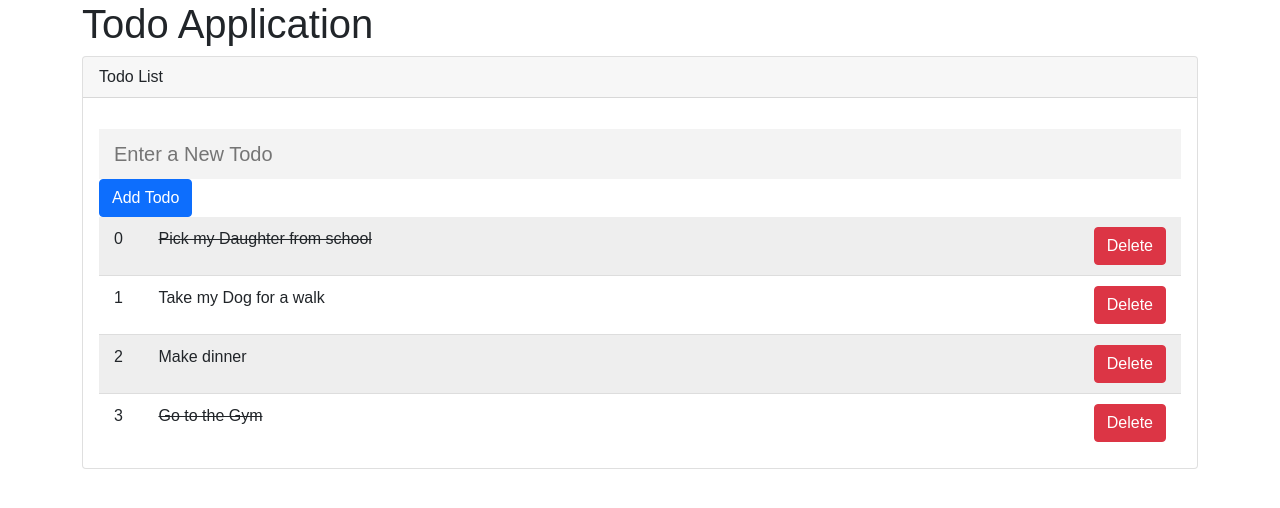
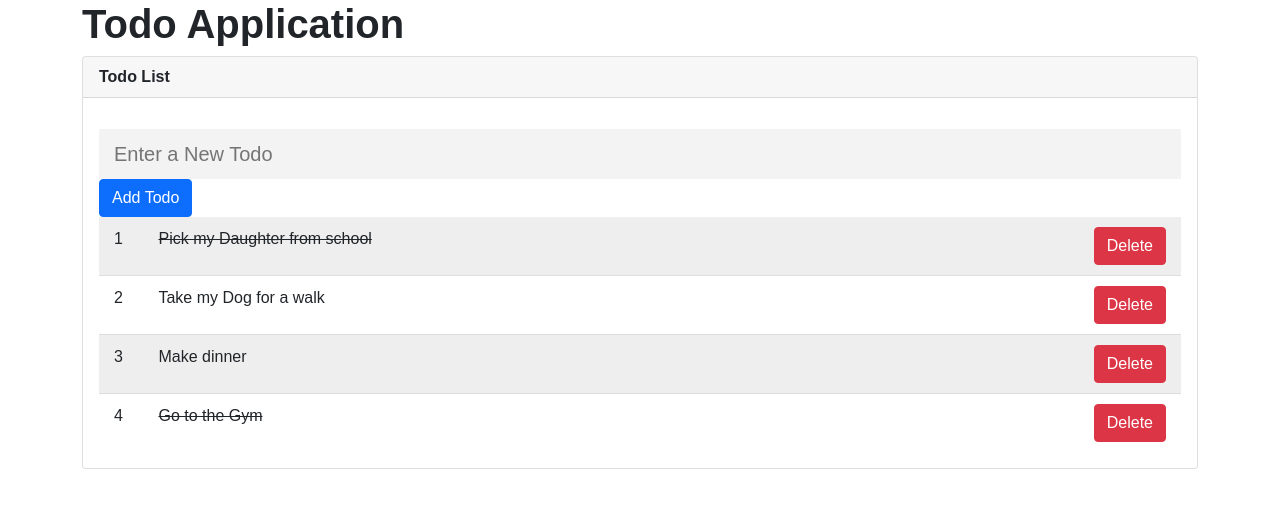
Before and after one commit to rinaejustin963/TodoApp, an Angular app: page / in a window 1280 px wide. Shown: the top 508 px of the page. Built offline with nearby package versions, Linux system fonts and the light colour scheme.

Commit message:
Fixed index issue

```diff
--- a/src/app/app.component.html
+++ b/src/app/app.component.html
@@ -1,11 +1,11 @@
 <div class="app">
 
     <div class="container">
-      <h1>Todo Application</h1>
+      <h1><strong>Todo Application</strong></h1>
 
       <div class="card">
         <div class="card-header">
-          Todo List
+        <strong>  Todo List     </strong>
         </div>
         <div class="card-body">
         <app-todos></app-todos>
--- a/src/app/components/todos/todos.component.html
+++ b/src/app/components/todos/todos.component.html
@@ -10,10 +10,12 @@
         />
 
         <input type="submit" value="Add Todo" class="btn btn-primary" />
+
     </form>
     <div  *ngFor="let todo of todos; let i = index;" class="todo {{ (todo.completed ? 'done' : '')  }}">
-        <div class="id">{{i}}</div>
+        <div class="id">{{i + 1}}</div>
         <div class="content" (click)="toggleDone(i)">{{todo.content}}</div>
         <button class="btn btn-danger" (click)="deleteTodo(i - 1)">Delete</button>
+
     </div>
 </div>
```
